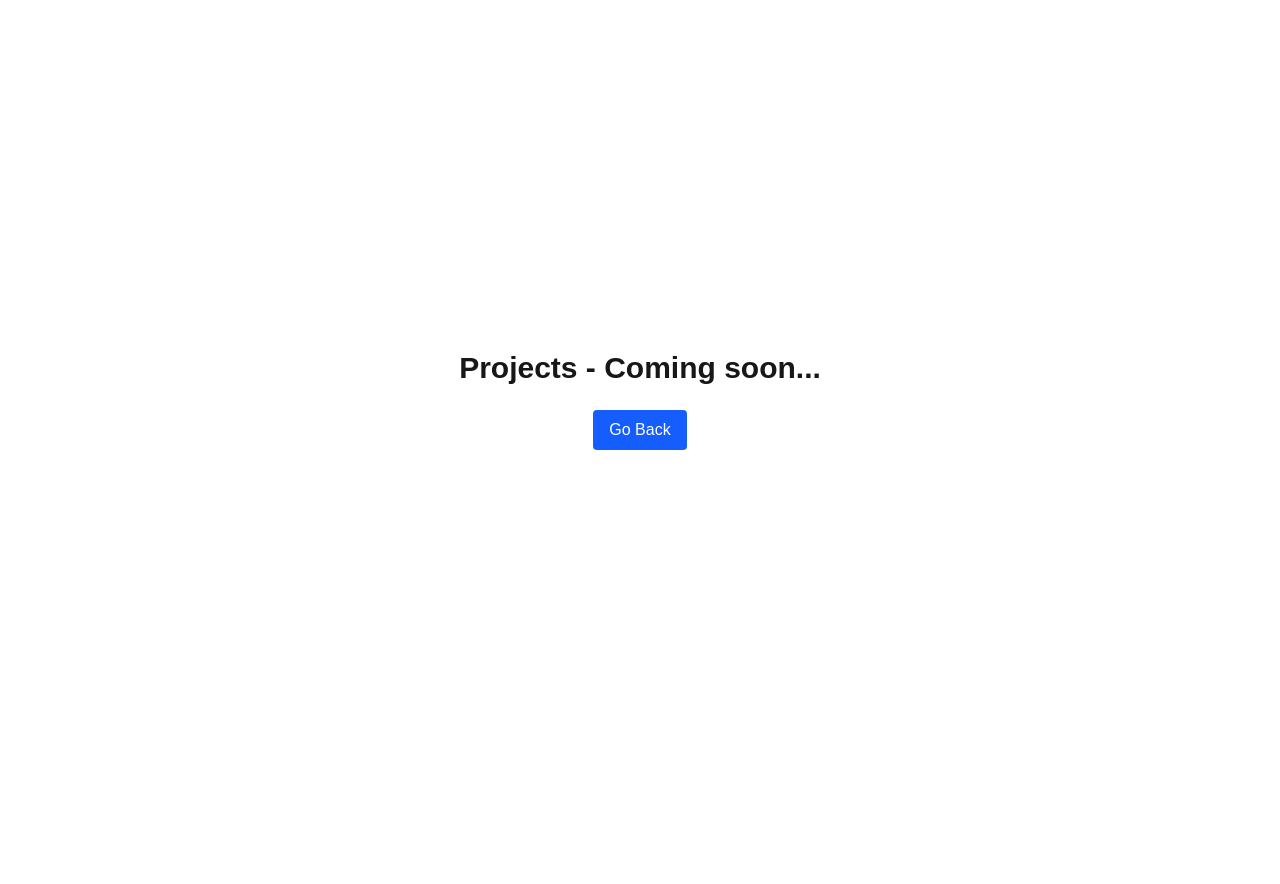
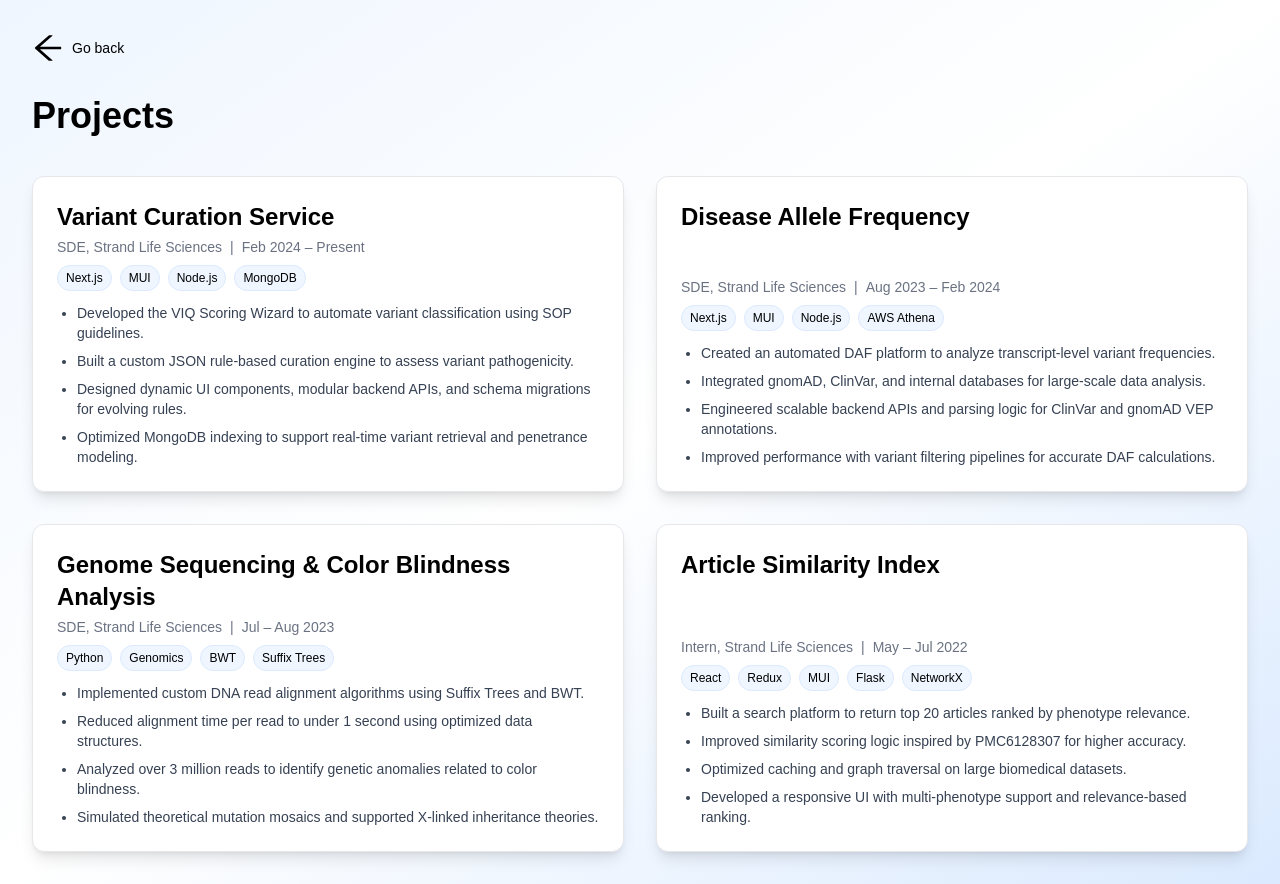
Before and after one commit to sainadh-936/Personal-Website, a Next.js app: page /projects in a window 1280 px wide. Before the commit the page ends 800 px from the top, so only its background shows below. Built offline with nearby package versions, Linux system fonts and the light colour scheme.

Commit message:
Refactor layout and enhance project pages with new background and font classes. Added project details and improved navigation with icons. Updated About and Blog pages to utilize shared layout styles.

```diff
--- a/src/app/about/page.tsx
+++ b/src/app/about/page.tsx
@@ -1,10 +1,13 @@
 import Link from "next/link";
 import { ArrowLeftOutlined } from "@ant-design/icons";
 import Head from "next/head";
+import { backgroundClass } from "../layout";
 
 export default function AboutPage() {
   return (
-    <div className="flex flex-col items-center justify-center min-h-screen relative">
+    <div
+      className={`${backgroundClass} flex flex-col items-center justify-center min-h-screen relative text-black`}
+    >
       <main style={{ maxWidth: "800px", margin: "0 auto", padding: "2rem" }}>
         <Link
           href="/"
--- a/src/app/blog/page.tsx
+++ b/src/app/blog/page.tsx
@@ -1,16 +1,21 @@
 import React from "react";
 import Link from "next/link";
+import { backgroundClass } from "../layout";
+import { ArrowLeftOutlined } from "@ant-design/icons";
 
 export default function BlogPage() {
   return (
-    <div className="flex flex-col items-center justify-center min-h-screen">
-      <h1 className="text-3xl font-bold">Blog - Coming soon...</h1>
+    <div
+      className={`${backgroundClass} flex flex-col items-center min-h-screen text-black p-10`}
+    >
       <Link
         href="/"
-        className="mt-6 px-4 py-2 bg-blue-600 text-white rounded hover:bg-blue-700 transition-colors"
+        className="text-2xl flex items-center gap-2 mb-8 text-black"
       >
-        Go Back
+        <ArrowLeftOutlined style={{ fontSize: "2rem" }} />
+        <p className="text-sm">Go back</p>
       </Link>
+      <h1 className="text-3xl font-bold">Blog - Coming soon...</h1>
     </div>
   );
 }
--- a/src/app/layout.tsx
+++ b/src/app/layout.tsx
@@ -3,12 +3,12 @@
 import "./globals.css";
 import Head from "next/head";
 
-const geistSans = Geist({
+export const geistSans = Geist({
   variable: "--font-geist-sans",
   subsets: ["latin"],
 });
 
-const geistMono = Geist_Mono({
+export const geistMono = Geist_Mono({
   variable: "--font-geist-mono",
   subsets: ["latin"],
 });
@@ -18,6 +18,10 @@
   description:
     "Portfolio, resume, and blog of Sainadh. Projects, contact, and more.",
 };
+
+export const bodyClass = `${geistSans.variable} ${geistMono.variable} antialiased`;
+
+export const backgroundClass = `bg-gradient-to-br from-blue-50 via-white to-blue-100`;
 
 export default function RootLayout({
   children,
@@ -47,11 +51,7 @@
         />
         <meta name="twitter:image" content="https://i.pravatar.cc/300?img=3" />
       </Head>
-      <body
-        className={`${geistSans.variable} ${geistMono.variable} antialiased`}
-      >
-        {children}
-      </body>
+      <body className={`${bodyClass} ${backgroundClass}`}>{children}</body>
     </html>
   );
 }
--- a/src/app/projects/page.tsx
+++ b/src/app/projects/page.tsx
@@ -1,16 +1,120 @@
-import React from "react";
+import Head from "next/head";
+import { backgroundClass } from "../layout";
+import { ArrowLeftOutlined } from "@ant-design/icons";
 import Link from "next/link";
 
-export default function ProjectsPage() {
+type Project = {
+  title: string;
+  role: string;
+  duration: string;
+  techStack: string[];
+  description: string[];
+};
+
+const projects: Project[] = [
+  {
+    title: "Variant Curation Service",
+    role: "SDE, Strand Life Sciences",
+    duration: "Feb 2024 – Present",
+    techStack: ["Next.js", "MUI", "Node.js", "MongoDB"],
+    description: [
+      "Developed the VIQ Scoring Wizard to automate variant classification using SOP guidelines.",
+      "Built a custom JSON rule-based curation engine to assess variant pathogenicity.",
+      "Designed dynamic UI components, modular backend APIs, and schema migrations for evolving rules.",
+      "Optimized MongoDB indexing to support real-time variant retrieval and penetrance modeling.",
+    ],
+  },
+  {
+    title: "Disease Allele Frequency",
+    role: "SDE, Strand Life Sciences",
+    duration: "Aug 2023 – Feb 2024",
+    techStack: ["Next.js", "MUI", "Node.js", "AWS Athena"],
+    description: [
+      "Created an automated DAF platform to analyze transcript-level variant frequencies.",
+      "Integrated gnomAD, ClinVar, and internal databases for large-scale data analysis.",
+      "Engineered scalable backend APIs and parsing logic for ClinVar and gnomAD VEP annotations.",
+      "Improved performance with variant filtering pipelines for accurate DAF calculations.",
+    ],
+  },
+  {
+    title: "Genome Sequencing & Color Blindness Analysis",
+    role: "SDE, Strand Life Sciences",
+    duration: "Jul – Aug 2023",
+    techStack: ["Python", "Genomics", "BWT", "Suffix Trees"],
+    description: [
+      "Implemented custom DNA read alignment algorithms using Suffix Trees and BWT.",
+      "Reduced alignment time per read to under 1 second using optimized data structures.",
+      "Analyzed over 3 million reads to identify genetic anomalies related to color blindness.",
+      "Simulated theoretical mutation mosaics and supported X-linked inheritance theories.",
+    ],
+  },
+  {
+    title: "Article Similarity Index",
+    role: "Intern, Strand Life Sciences",
+    duration: "May – Jul 2022",
+    techStack: ["React", "Redux", "MUI", "Flask", "NetworkX"],
+    description: [
+      "Built a search platform to return top 20 articles ranked by phenotype relevance.",
+      "Improved similarity scoring logic inspired by PMC6128307 for higher accuracy.",
+      "Optimized caching and graph traversal on large biomedical datasets.",
+      "Developed a responsive UI with multi-phenotype support and relevance-based ranking.",
+    ],
+  },
+];
+
+export default function Projects() {
   return (
-    <div className="flex flex-col items-center justify-center min-h-screen">
-      <h1 className="text-3xl font-bold">Projects - Coming soon...</h1>
-      <Link
-        href="/"
-        className="mt-6 px-4 py-2 bg-blue-600 text-white rounded hover:bg-blue-700 transition-colors"
-      >
-        Go Back
-      </Link>
+    <div className={`min-h-screen ${backgroundClass}`}>
+      <Head>
+        <title>Projects | Sainadh Jammigumpala</title>
+        <meta
+          name="description"
+          content="Projects I've worked on at Strand Life Sciences and during internships."
+        />
+      </Head>
+      <main style={{ margin: "0 auto", padding: "2rem" }}>
+        <Link
+          href="/"
+          className="text-2xl flex items-center gap-2 mb-8 text-black"
+          aria-label="Go back to home"
+        >
+          <ArrowLeftOutlined style={{ fontSize: "2rem" }} />
+          <p className="text-sm">Go back</p>
+        </Link>
+        <h1 className="text-4xl font-bold mb-10 text-black">Projects</h1>
+        <div className="grid gap-8 md:grid-cols-2">
+          {projects.map((project, idx) => (
+            <section
+              key={idx}
+              className="bg-white rounded-xl shadow-lg p-6 border border-gray-200 hover:shadow-2xl transition-shadow duration-300 flex flex-col"
+            >
+              <h2 className="text-2xl font-semibold text-black mb-1 flex-1">
+                {project.title}
+              </h2>
+              <div className="flex items-center text-sm text-gray-500 mb-2">
+                <span>{project.role}</span>
+                <span className="mx-2">|</span>
+                <span>{project.duration}</span>
+              </div>
+              <div className="flex flex-wrap gap-2 mb-3 text-black">
+                {project.techStack.map((tech) => (
+                  <p
+                    key={tech}
+                    className="bg-blue-50 text-black px-2 py-1 rounded-full text-xs font-medium border border-blue-100"
+                  >
+                    {tech}
+                  </p>
+                ))}
+              </div>
+              <ul className="list-disc pl-5 space-y-2 text-gray-700 text-sm">
+                {project.description.map((point, i) => (
+                  <li key={i}>{point}</li>
+                ))}
+              </ul>
+            </section>
+          ))}
+        </div>
+      </main>
     </div>
   );
 }
```
